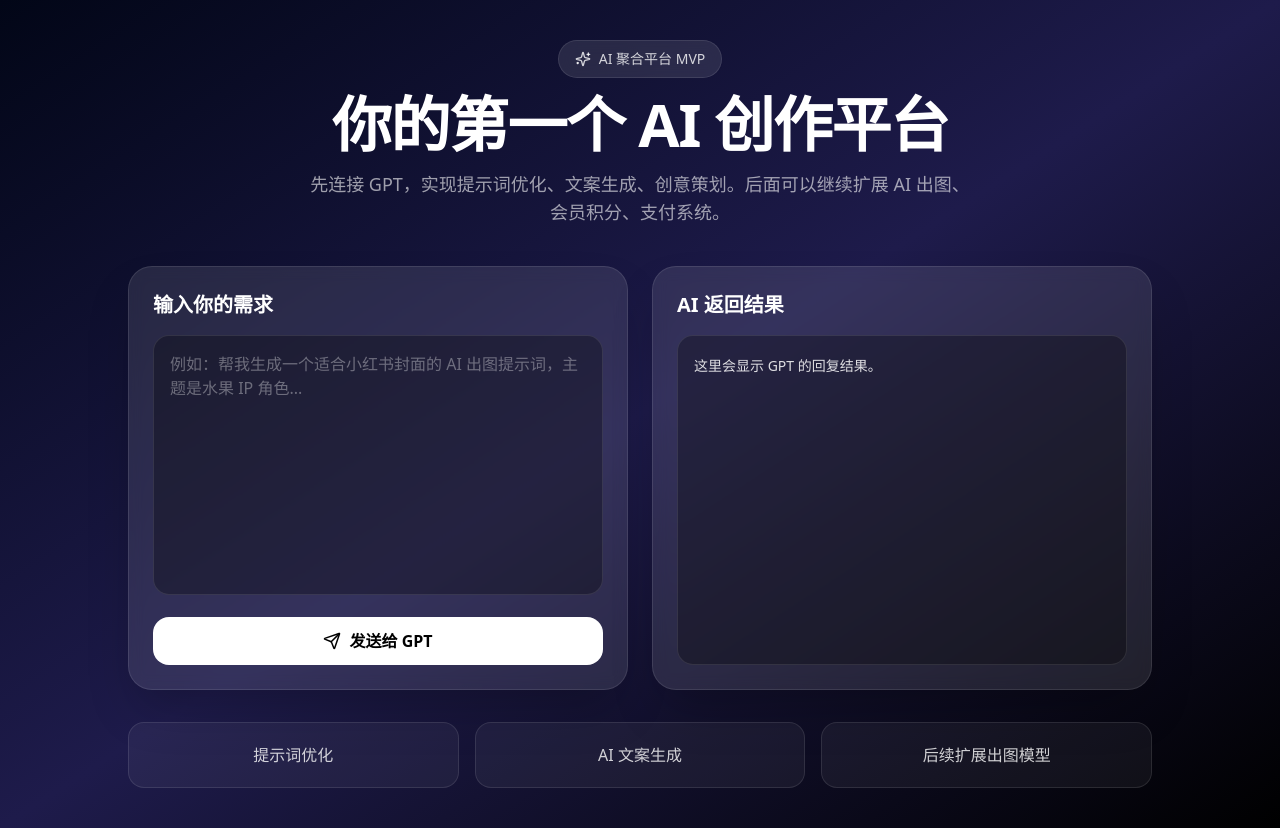
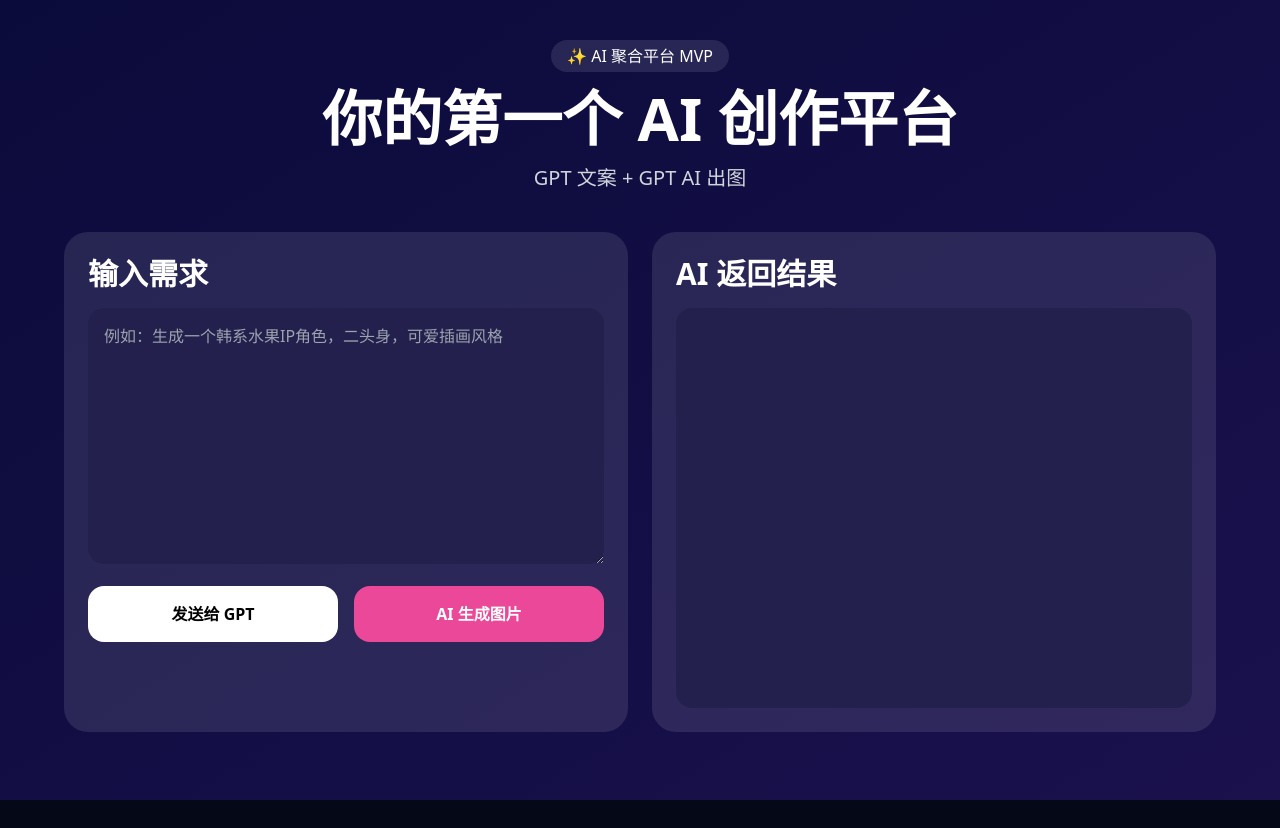
Before and after one commit to AdrianLok/ai-gpt-platform, a Next.js app: page / in a window 1280 px wide. After the commit the page ends 800 px from the top, so only its background shows below. Built offline with nearby package versions, Linux system fonts and the light colour scheme.

Commit message:
Update page.tsx

```diff
--- a/app/page.tsx
+++ b/app/page.tsx
@@ -1,18 +1,19 @@
 "use client";
 
 import { useState } from "react";
-import { Sparkles, Send, Loader2 } from "lucide-react";
 
-export default function HomePage() {
-  const [message, setMessage] = useState("");
-  const [reply, setReply] = useState("");
+export default function Home() {
+  const [prompt, setPrompt] = useState("");
+  const [result, setResult] = useState("");
+  const [image, setImage] = useState("");
   const [loading, setLoading] = useState(false);
 
-  async function handleSubmit() {
-    if (!message.trim()) return;
+  async function sendPrompt() {
+    if (!prompt) return;
 
     setLoading(true);
-    setReply("");
+    setResult("");
+    setImage("");
 
     try {
       const res = await fetch("/api/chat", {
@@ -20,86 +21,116 @@
         headers: {
           "Content-Type": "application/json",
         },
-        body: JSON.stringify({ message }),
+        body: JSON.stringify({ prompt }),
       });
 
       const data = await res.json();
 
-      if (!res.ok) {
-        setReply(data.error || "请求失败");
+      setResult(data.result || data.error);
+    } catch (err) {
+      setResult("GPT 请求失败");
+    }
+
+    setLoading(false);
+  }
+
+  async function generateImage() {
+    if (!prompt) return;
+
+    setLoading(true);
+    setImage("");
+
+    try {
+      const res = await fetch("/api/image", {
+        method: "POST",
+        headers: {
+          "Content-Type": "application/json",
+        },
+        body: JSON.stringify({ prompt }),
+      });
+
+      const data = await res.json();
+
+      if (data.imageUrl) {
+        setImage(data.imageUrl);
       } else {
-        setReply(data.reply);
+        setResult(data.error || "生成失败");
       }
-    } catch {
-      setReply("网络错误，请稍后再试");
-    } finally {
-      setLoading(false);
+    } catch (err) {
+      setResult("图片生成失败");
     }
+
+    setLoading(false);
   }
 
   return (
-    <main className="min-h-screen bg-gradient-to-br from-slate-950 via-indigo-950 to-black px-6 py-10">
-      <section className="mx-auto max-w-5xl">
-        <div className="mb-10 text-center">
-          <div className="mb-4 inline-flex items-center gap-2 rounded-full border border-white/10 bg-white/10 px-4 py-2 text-sm text-white/80 backdrop-blur">
-            <Sparkles size={16} />
-            AI 聚合平台 MVP
+    <main className="min-h-screen bg-gradient-to-br from-[#0b0b3b] to-[#1a114d] text-white flex flex-col items-center p-10">
+      <div className="max-w-6xl w-full">
+        <div className="text-center mb-10">
+          <div className="inline-block px-4 py-1 rounded-full bg-white/10 mb-4">
+            ✨ AI 聚合平台 MVP
           </div>
 
-          <h1 className="text-4xl font-bold tracking-tight md:text-6xl">
+          <h1 className="text-6xl font-bold mb-4">
             你的第一个 AI 创作平台
           </h1>
 
-          <p className="mx-auto mt-4 max-w-2xl text-base text-white/60 md:text-lg">
-            先连接 GPT，实现提示词优化、文案生成、创意策划。后面可以继续扩展 AI 出图、会员积分、支付系统。
+          <p className="text-gray-300 text-xl">
+            GPT 文案 + GPT AI 出图
           </p>
         </div>
 
-        <div className="grid gap-6 md:grid-cols-[1fr_1fr]">
-          <div className="rounded-3xl border border-white/10 bg-white/10 p-6 shadow-2xl backdrop-blur">
-            <h2 className="mb-4 text-xl font-semibold">输入你的需求</h2>
+        <div className="grid md:grid-cols-2 gap-6">
+          <div className="bg-white/10 rounded-3xl p-6">
+            <h2 className="text-3xl font-bold mb-4">输入需求</h2>
 
             <textarea
-              value={message}
-              onChange={(e) => setMessage(e.target.value)}
-              placeholder="例如：帮我生成一个适合小红书封面的 AI 出图提示词，主题是水果 IP 角色..."
-              className="min-h-[260px] w-full resize-none rounded-2xl border border-white/10 bg-black/30 p-4 text-white outline-none placeholder:text-white/35 focus:border-indigo-400"
+              value={prompt}
+              onChange={(e) => setPrompt(e.target.value)}
+              className="w-full h-64 rounded-2xl bg-[#23204d] p-4 outline-none"
+              placeholder="例如：生成一个韩系水果IP角色，二头身，可爱插画风格"
             />
 
-            <button
-              onClick={handleSubmit}
-              disabled={loading}
-              className="mt-4 flex w-full items-center justify-center gap-2 rounded-2xl bg-white px-5 py-3 font-semibold text-black transition hover:bg-white/90 disabled:cursor-not-allowed disabled:opacity-60"
-            >
-              {loading ? <Loader2 className="animate-spin" size={18} /> : <Send size={18} />}
-              {loading ? "生成中..." : "发送给 GPT"}
-            </button>
+            <div className="flex gap-4 mt-4">
+              <button
+                onClick={sendPrompt}
+                className="flex-1 bg-white text-black py-4 rounded-2xl font-bold"
+              >
+                发送给 GPT
+              </button>
+
+              <button
+                onClick={generateImage}
+                className="flex-1 bg-pink-500 py-4 rounded-2xl font-bold"
+              >
+                AI 生成图片
+              </button>
+            </div>
           </div>
 
-          <div className="rounded-3xl border border-white/10 bg-white/10 p-6 shadow-2xl backdrop-blur">
-            <h2 className="mb-4 text-xl font-semibold">AI 返回结果</h2>
+          <div className="bg-white/10 rounded-3xl p-6">
+            <h2 className="text-3xl font-bold mb-4">AI 返回结果</h2>
 
-            <div className="min-h-[330px] whitespace-pre-wrap rounded-2xl border border-white/10 bg-black/30 p-4 text-sm leading-7 text-white/85">
-              {reply || "这里会显示 GPT 的回复结果。"}
+            <div className="bg-[#23204d] rounded-2xl p-4 min-h-[400px]">
+              {loading && <p>AI 正在生成...</p>}
+
+              {!loading && result && (
+                <div className="whitespace-pre-wrap mb-4">
+                  {result}
+                </div>
+              )}
+
+              {!loading && image && (
+                <img
+                  src={image}
+                  alt="AI生成"
+                  className="rounded-2xl w-full"
+                />
+              )}
             </div>
           </div>
         </div>
-
-        <div className="mt-8 grid gap-4 md:grid-cols-3">
-          {[
-            "提示词优化",
-            "AI 文案生成",
-            "后续扩展出图模型",
-          ].map((item) => (
-            <div
-              key={item}
-              className="rounded-2xl border border-white/10 bg-white/5 p-5 text-center text-white/80"
-            >
-              {item}
-            </div>
-          ))}
-        </div>
-      </section>
+      </div>
     </main>
   );
 }
```
